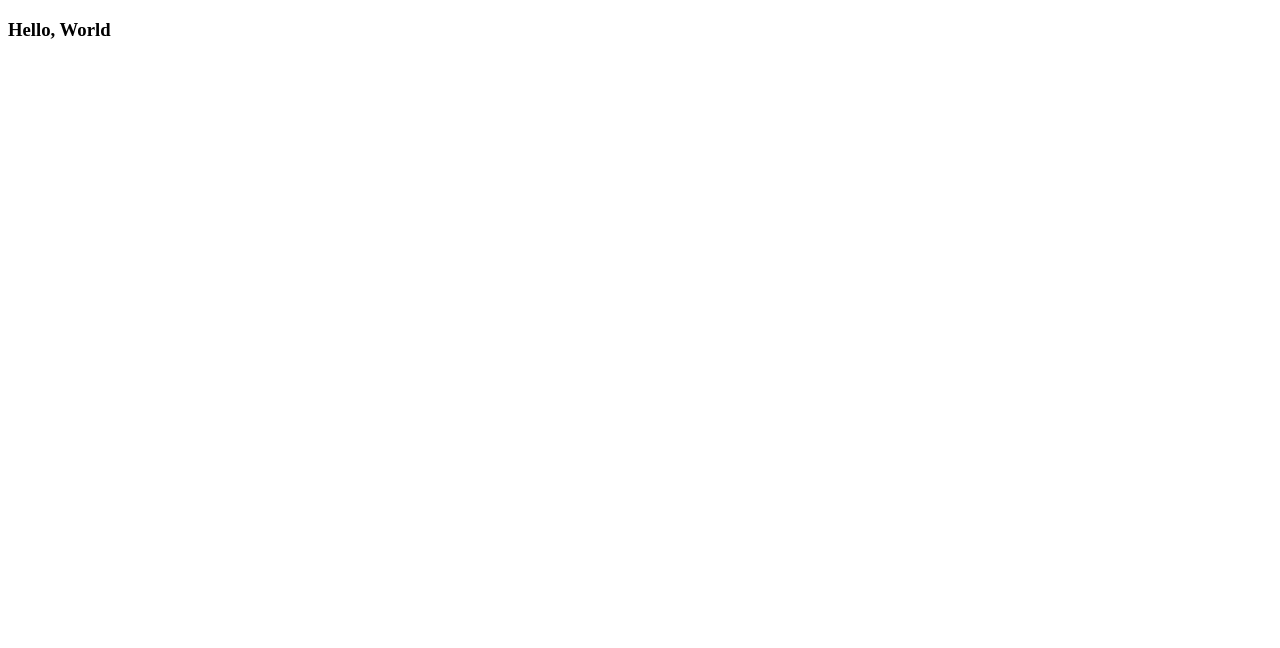
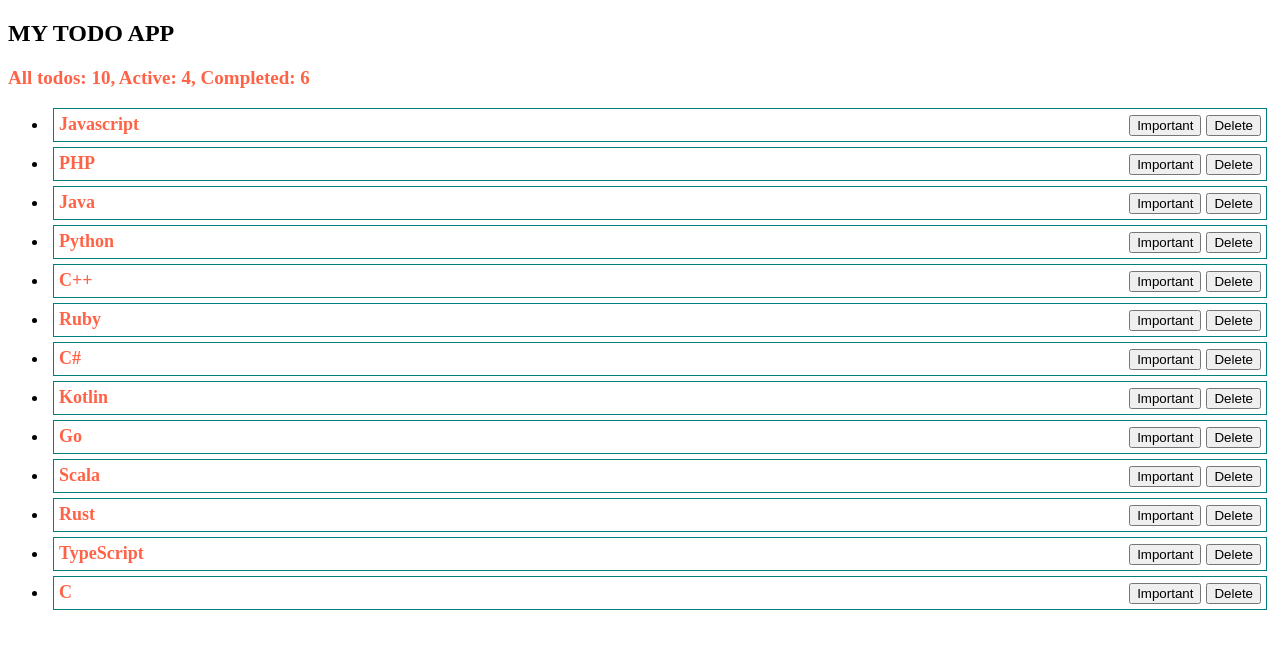
Before and after one commit to lambdahhh/vue-todo, a Vue app: page / in a window 1280 px wide. Shown: the top 648 px of the page. Built offline with nearby package versions, Linux system fonts and the light colour scheme; the HTML template or start-up script is replaced by a standard one.

Commit message:
simple structure

```diff
--- a/src/App.vue
+++ b/src/App.vue
@@ -1,10 +1,37 @@
 <template>
-  <h3>Hello, World</h3>
+  <Header />
+  <StatusBar />
+  <TodoList
+      :todos="todos"
+  />
 </template>
 
 <script>
+import Header from "@/components/Header";
+import StatusBar from "@/components/StatusBar";
+import TodoList from "@/components/TodoList";
 export default {
-  name: "App"
+  name: "App",
+  components: {TodoList, StatusBar, Header},
+  data() {
+    return {
+      todos: [
+        {id: 1, title: 'Javascript', completed: false, important: false},
+        {id: 2, title: 'PHP', completed: false, important: false},
+        {id: 3, title: 'Java', completed: false, important: false},
+        {id: 4, title: 'Python', completed: false, important: false},
+        {id: 5, title: 'C++', completed: false, important: false},
+        {id: 6, title: 'Ruby', completed: false, important: false},
+        {id: 7, title: 'C#', completed: false, important: false},
+        {id: 8, title: 'Kotlin', completed: false, important: false},
+        {id: 9, title: 'Go', completed: false, important: false},
+        {id: 10, title: 'Scala', completed: false, important: false},
+        {id: 11, title: 'Rust', completed: false, important: false},
+        {id: 12, title: 'TypeScript', completed: false, important: false},
+        {id: 13, title: 'C', completed: false, important: false},
+      ]
+    }
+  }
 }
 </script>
 
--- /dev/null
+++ b/src/components/Header.vue
@@ -0,0 +1,13 @@
+<template>
+  <h2>MY TODO APP</h2>
+</template>
+
+<script>
+export default {
+  name: "Header"
+}
+</script>
+
+<style scoped>
+
+</style>
--- /dev/null
+++ b/src/components/StatusBar.vue
@@ -0,0 +1,17 @@
+<template>
+  <p>All todos: 10, Active: 4, Completed: 6</p>
+</template>
+
+<script>
+export default {
+  name: "StatusBar"
+}
+</script>
+
+<style scoped>
+  p {
+    font-size: 19px;
+    font-weight: bold;
+    color: tomato;
+  }
+</style>
--- /dev/null
+++ b/src/components/TodoItem.vue
@@ -0,0 +1,37 @@
+<template>
+  <div class="todo-item">
+    <div>{{ todo.title }}</div>
+    <div class="btns">
+      <button>Important</button>
+      <button>Delete</button>
+    </div>
+  </div>
+</template>
+
+<script>
+export default {
+  name: "TodoItem",
+  props: {
+    todo: {
+      type: Object,
+      required: true
+    }
+  }
+}
+</script>
+
+<style scoped>
+  .todo-item {
+    font-weight: bold;
+    font-size: 18px;
+    color: tomato;
+    margin: 5px;
+    padding: 5px;
+    border: solid 1px teal;
+    display: flex;
+    justify-content: space-between;
+  }
+  .btns * {
+    margin-left: 5px;
+  }
+</style>
--- /dev/null
+++ b/src/components/TodoList.vue
@@ -0,0 +1,26 @@
+<template>
+  <ul>
+    <li
+      v-for="todo in todos"
+      :key="todo.id"
+    ><TodoItem :todo="todo" /></li>
+  </ul>
+</template>
+
+<script>
+import TodoItem from "@/components/TodoItem";
+export default {
+  name: "TodoList",
+  components: {TodoItem},
+  props: {
+    todos: {
+      type: Array,
+      required: true
+    }
+  }
+}
+</script>
+
+<style scoped>
+
+</style>
```
Also changed, not shown: src/components/SearchPanel.vue (added, +13 -0 lines).
